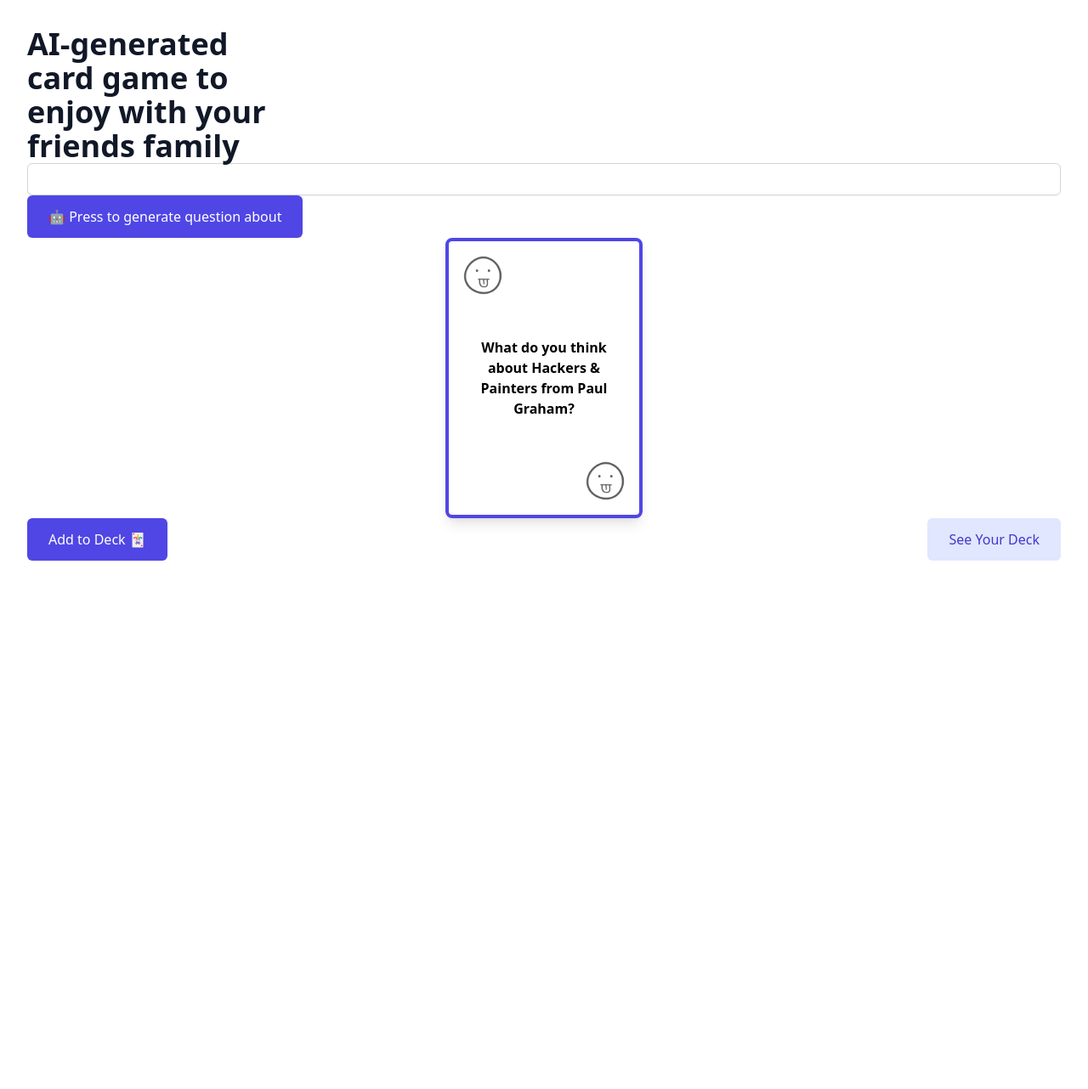
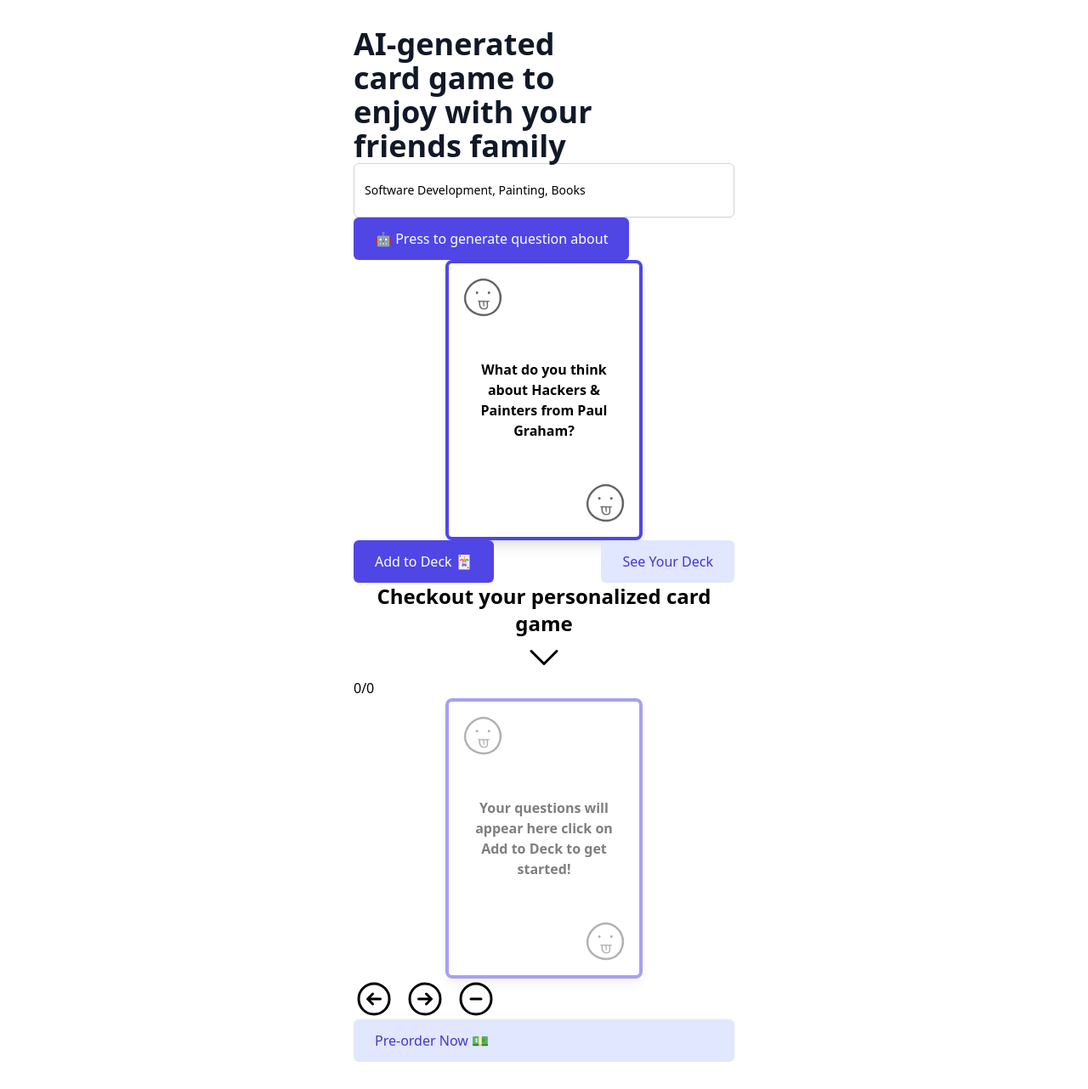
Before and after one commit to different-ai/card-game, a Next.js app: page / in a window 1280 px wide. Shown: the whole page at 85% size. Before the commit the page ends 800 px from the top, so only its background shows below. Built offline with nearby package versions, Linux system fonts and the light colour scheme.

Commit message:
feat: interactive version

```diff
--- a/package.json
+++ b/package.json
@@ -19,7 +19,9 @@
     "next": "13.0.4",
     "react": "18.2.0",
     "react-dom": "18.2.0",
-    "typescript": "4.9.3"
+    "react-hook-form": "^7.39.4",
+    "typescript": "4.9.3",
+    "zustand": "^4.1.4"
   },
   "devDependencies": {
     "autoprefixer": "^10.4.13",
--- a/pages/index.js
+++ b/pages/index.js
@@ -2,6 +2,26 @@
 import Image from "next/image";
 import styles from "../styles/Home.module.css";
 import { classNames, Input } from "../components/Input";
+import {
+  ArrowLeftCircleIcon,
+  ArrowRightCircleIcon,
+  ChevronDownIcon,
+  MinusCircleIcon,
+} from "@heroicons/react/24/outline";
+import { useEffect, useRef, useState } from "react";
+import { useForm } from "react-hook-form";
+
+import create from "zustand";
+
+const useQuestionStore = create((set) => ({
+  questions: [],
+  addQuestion: (question) =>
+    set((state) => ({ questions: [...state.questions, question] })),
+  removeQuestion: (question) =>
+    set((state) => ({
+      questions: state.questions.filter((q) => q !== question),
+    })),
+}));
 
 const LangameIcon = ({ className = "" }) => {
   return (
@@ -14,13 +34,16 @@
     />
   );
 };
-const QuestionCard = ({ className }) => {
+const QuestionCard = ({ className, children }) => {
   return (
-    <div className={classNames("rounded-lg bg-white shadow-lg h-[330px] w-[232px] border-4 border-indigo-600 flex flex-col p-4 font-bold", className)}>
+    <div
+      className={classNames(
+        "rounded-lg bg-white shadow-lg h-[330px] w-[232px] border-4 border-indigo-600 flex flex-col p-4 font-bold",
+        className
+      )}
+    >
       <LangameIcon />
-      <div className="m-auto text-center">
-        What do you think about Hackers & Painters from Paul Graham?
-      </div>
+      <div className="m-auto text-center">{children}</div>
 
       <LangameIcon className="ml-auto" />
     </div>
@@ -38,53 +61,162 @@
   </div>
 );
 
-const PrimaryButton = ({ children, className = "" }) => {
+const PrimaryButton = ({
+  children,
+  className = "",
+  onClick = () => null,
+  ...rest
+}) => {
   return (
     <button
+      onClick={onClick}
       type="button"
-      className={classNames("inline-flex items-center rounded-md border border-transparent bg-indigo-600 px-6 py-3 text-base font-medium text-white shadow-sm hover:bg-indigo-700 focus:outline-none focus:ring-2 focus:ring-indigo-500 focus:ring-offset-2", className)}
+      className={classNames(
+        "inline-flex items-center rounded-md border border-transparent bg-indigo-600 px-6 py-3 text-base font-medium text-white shadow-sm hover:bg-indigo-700 focus:outline-none focus:ring-2 focus:ring-indigo-500 focus:ring-offset-2",
+        className
+      )}
+      {...rest}
     >
       {children}
     </button>
   );
 };
-const SecondaryButton = ({ children, className = "" }) => {
+const SecondaryButton = ({
+  children,
+  className = "",
+  onClick = () => null,
+}) => {
   return (
     <button
+      onClick={onClick}
       type="button"
-      className={classNames('inline-flex items-center rounded-md border border-transparent bg-indigo-100 px-6 py-3 text-base font-medium text-indigo-700 hover:bg-indigo-200 focus:outline-none focus:ring-2 focus:ring-indigo-500 focus:ring-offset-2', className)}
+      className={classNames(
+        "inline-flex items-center rounded-md border border-transparent bg-indigo-100 px-6 py-3 text-base font-medium text-indigo-700 hover:bg-indigo-200 focus:outline-none focus:ring-2 focus:ring-indigo-500 focus:ring-offset-2",
+        className
+      )}
     >
       {children}
     </button>
   );
 };
 
+const MOCK_QUESTIONS = [
+  "Do you think it’s fair to call programming an art?",
+  "When was the last time you felt like you were in the zone?",
+  "What is the most important thing you learned in the last year?",
+];
+const QuestionGenerator = ({ children }) => {
+  const [question, setQuestion] = useState(
+    "What do you think about Hackers & Painters from Paul Graham?"
+  );
+  const addQuestion = useQuestionStore((state) => state.addQuestion);
+  const {
+    register,
+    handleSubmit,
+    watch,
+    formState: { errors },
+  } = useForm();
 
+  const onSubmit = (data) => {
+    getQuestion(data);
+  };
 
+  const getQuestion = () => {
+    // replace with API call
+    const randomQuestion =
+      MOCK_QUESTIONS[Math.floor(Math.random() * MOCK_QUESTIONS.length)];
 
-const GenerateQuestionButton = () => {
-  return <PrimaryButton>🤖 Press to generate question about</PrimaryButton>;
+    setQuestion(randomQuestion);
+  };
+
+  return (
+    <>
+      <form onSubmit={handleSubmit(onSubmit)}>
+        <Input
+          className="min-h-[4rem]"
+          defaultValue="Software Development, Painting, Books"
+        />
+        <PrimaryButton type="submit">
+          🤖 Press to generate question about
+        </PrimaryButton>
+      </form>
+      <div className="m-auto">
+        <QuestionCard className="m-auto">{question}</QuestionCard>
+      </div>
+      <div className="flex justify-between">
+        <PrimaryButton onClick={() => addQuestion(question)}>
+          Add to Deck 🃏
+        </PrimaryButton>
+        {children}
+      </div>
+    </>
+  );
+};
+const Deck = () => {
+  const questions = useQuestionStore((state) => state.questions);
+
+  const [currentQuestionIndex, setCurrentQuestion] = useState(0);
+  const removeQuestion = useQuestionStore((state) => state.removeQuestion);
+
+  useEffect(() => {
+    setCurrentQuestion(questions.length - 1);
+  }, [questions]);
+  console.log(questions);
+
+  const handleNext = () => {
+    setCurrentQuestion((prev) => prev + 1);
+  };
+  const handlePrevious = () => {
+    setCurrentQuestion((prev) => prev - 1);
+  };
+
+  return (
+    <>
+      {`${currentQuestionIndex + 1}/${questions.length}`}
+      <div className="relative m-auto min-h-[330px]">
+        {questions.length === 0 && (
+          <QuestionCard className="m-auto opacity-50">Your questions will appear here click on Add to Deck to get started!</QuestionCard>
+
+        )}
+        {questions.map((question, index) => (
+          <QuestionCard
+            className={`absolute left-[${8 * index}px]`}
+            key={index}
+          >
+            {questions[currentQuestionIndex]}
+          </QuestionCard>
+        ))}
+      </div>
+      <div className="flex gap-3">
+        <ArrowLeftCircleIcon height={48} onClick={handlePrevious} />
+        <ArrowRightCircleIcon height={48} onClick={handleNext} />
+        <MinusCircleIcon
+          height={48}
+          onClick={() => removeQuestion(questions[currentQuestionIndex])}
+        />
+      </div>
+      <SecondaryButton>Pre-order Now 💵</SecondaryButton>
+    </>
+  );
 };
 
-const AddToDeckButton = () => {
-  return <PrimaryButton>Add to Deck 🃏</PrimaryButton>;
-};
+const Main = () => {
+  const myRef = useRef(null);
 
-const ScrollToDeckButton = () => {
-  return <SecondaryButton>See Your Deck</SecondaryButton>;
-}
+  const executeScroll = () => myRef.current.scrollIntoView();
 
-const Main = () => {
   return (
     <div>
-      <Input />
-      <GenerateQuestionButton />
-      <div className="m-auto">
-        <QuestionCard className="m-auto" />
-      </div>
-      <div className="flex justify-between">
-        <AddToDeckButton />
-        <ScrollToDeckButton />
+      <QuestionGenerator>
+        <SecondaryButton onClick={executeScroll}>See Your Deck</SecondaryButton>
+      </QuestionGenerator>
+      <div className="flex flex-col justify-center">
+        <h3 className="text-2xl font-bold text-center">
+          Checkout your personalized card game
+        </h3>
+        <ChevronDownIcon height={48} />
+        <Deck />
+        <div ref={myRef}></div>
       </div>
     </div>
   );
@@ -95,7 +227,7 @@
 
 export default function Home() {
   return (
-    <div className="m-auto p-8 ">
+    <div className="m-auto p-8  max-w-lg">
       <Header />
       <Main />
       <Footer />
```
Also changed, not shown: 1 other file (tests, documents, lock files or other folders).
